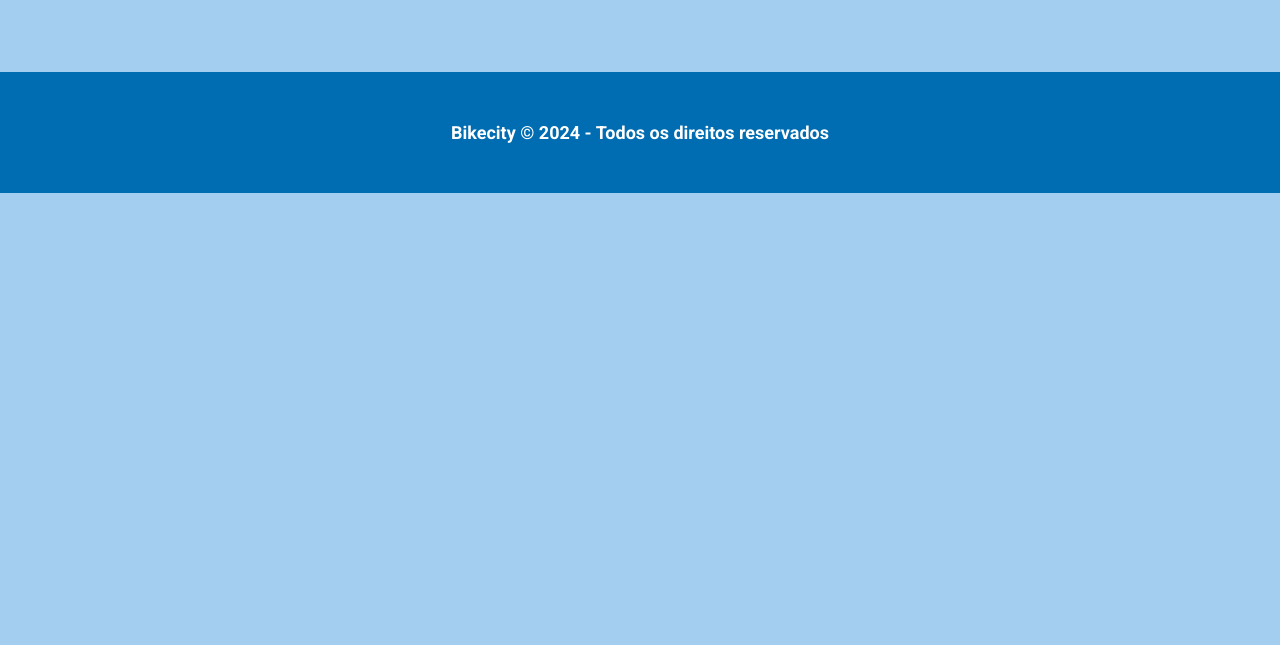
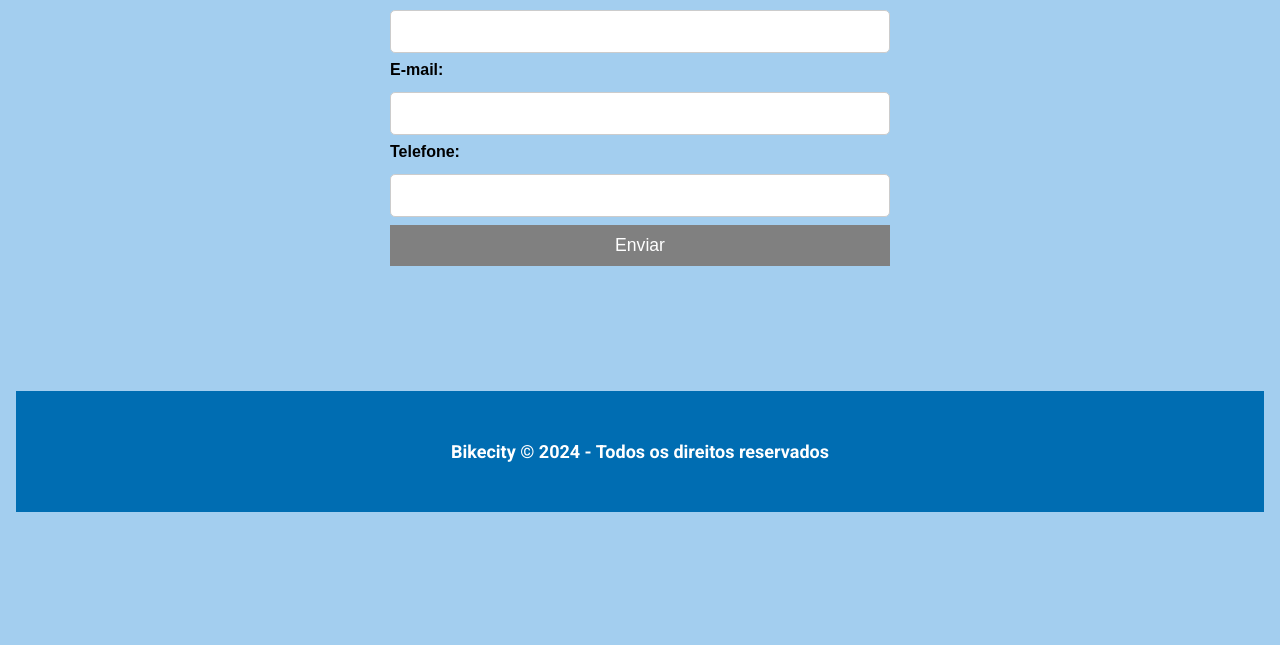
Before and after one commit to jaoAprendiz/WebDevCP2---Bikecity, a plain HTML site: page contato.html in a window 1280 px wide. Shown: the part 155-800 px from the top of the page. Drawn offline with Linux system fonts and the light colour scheme; files whose address does not match are found by name.

Commit message:
Felipe Fernandes rm:554598

```diff
--- a/contato.html
+++ b/contato.html
@@ -4,6 +4,7 @@
     <meta charset="UTF-8">
     <meta name="viewport" content="width=device-width, initial-scale=1.0">
     <link rel="stylesheet" href="css/estilo.css">
+    <link rel="stylesheet" href="css/estilocontato.css">
     <title>Contato - Bikecity</title>
 </head>
 <body>
@@ -20,7 +21,20 @@
     </header>
 
     <section id="contato__conteudo">
+        <p>preencha esse formulario</p>
+        <form id="form">
+            <label for="name">Nome:</label>
+            <input type="text"  id="name">
 
+            <label for="email">E-mail:</label>
+            <input type="email" id="email">
+
+            <label for="telephone">Telefone:</label>
+            <input type="tel"  id="telefone">
+
+            <button type="submit">Enviar</button>
+
+        </form>
     </section>
 
     <footer>
@@ -29,5 +43,6 @@
 
     <!-- JAVASCRIPT EXTERNO-->
     <script src="script.js"></script>
+    <script src="scriptcontato.js" defer></script>
 </body>
 </html>
--- /dev/null
+++ b/css/estilocontato.css
@@ -0,0 +1,38 @@
+form{
+    font-family: Arial, Helvetica, sans-serif;
+    box-sizing: border-box;
+    display: flex;
+    flex-direction: column;
+    gap: .5rem;
+    width: 500px;
+    margin: 0% auto;
+}
+
+body{
+    padding: 1rem;
+}
+p{
+    text-align:center;
+}
+
+label{
+    font-weight: bold;
+    margin-bottom: 5px;
+}
+
+input,select,textarea{
+    width: 100%;
+    padding: 10px;
+    border: 1px solid #ccc;
+    border-radius: 5px;
+    font-size: 1.1rem;
+}
+
+button{
+    padding:10px ;
+    border: none;
+    background-color: gray;
+    color: white;
+    font-size: 1.1rem;
+    cursor:pointer;
+}
--- /dev/null
+++ b/css/estilologin.css
@@ -0,0 +1,38 @@
+form{
+    font-family: Arial, Helvetica, sans-serif;
+    box-sizing: border-box;
+    display: flex;
+    flex-direction: column;
+    gap: .5rem;
+    width: 500px;
+    margin: 0% auto;
+}
+
+body{
+    padding: 1rem;
+}
+p{
+    text-align:center;
+}
+
+label{
+    font-weight: bold;
+    margin-bottom: 5px;
+}
+
+input,select,textarea{
+    width: 100%;
+    padding: 10px;
+    border: 1px solid #ccc;
+    border-radius: 5px;
+    font-size: 1.1rem;
+}
+
+button{
+    padding:10px ;
+    border: none;
+    background-color: gray;
+    color: white;
+    font-size: 1.1rem;
+    cursor:pointer;
+}
```
Also changed, not shown: javascript/scriptcontato.js (added, +32 -0 lines), login.html (+1 -0 lines), javascript/script.js (renamed from script.js), javascript/scriptlogin.js (renamed from scriptlogin.js).
